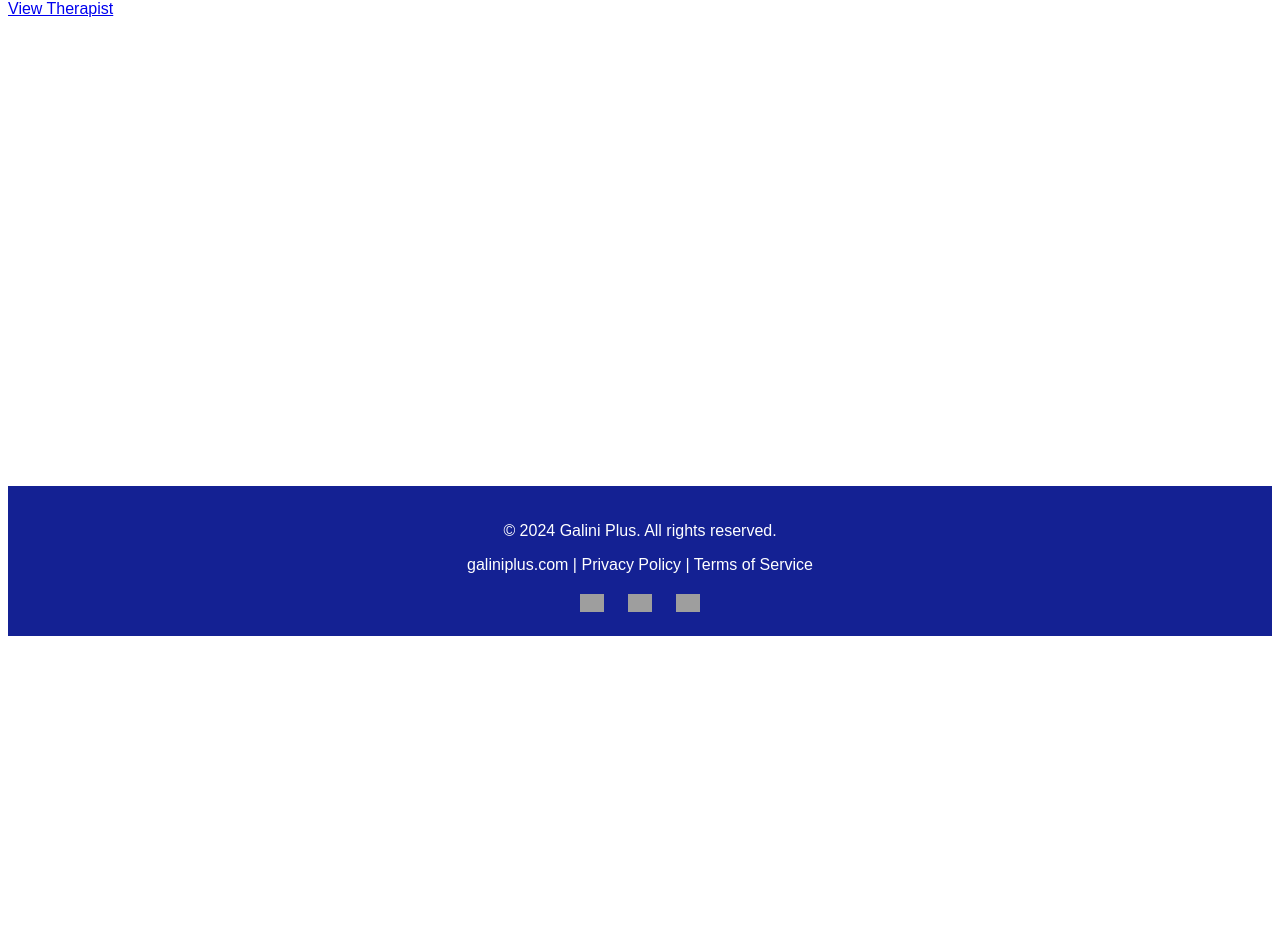
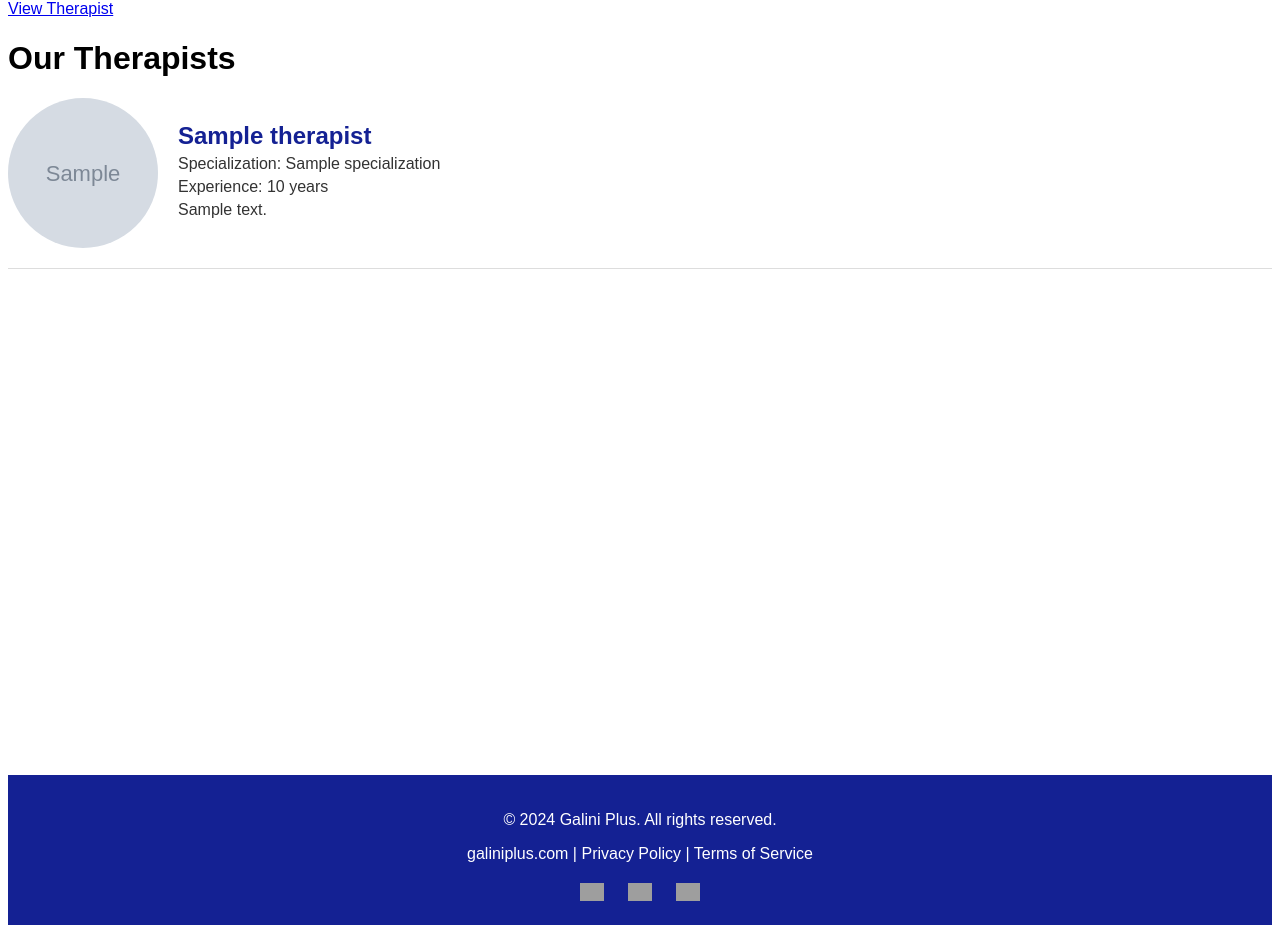
Before and after one commit to patriciaasiimire/galini, a Django app: template mental/templates/therapist_profile.html in a window 1280 px wide. Shown: the part 73-1006 px from the top of the page. Before the commit the page ends 709 px from the top, so only its background shows below. Run offline with Django 5.2, Linux system fonts and the light colour scheme; the template is opened without the code that fills it: most values are stand-ins (such as "Sample title", 1, 10 or a date in 2020); grey boxes marked "Sample" are stand-in pictures; grey boxes are pictures that could not be loaded.

Commit message:
modified TherapistProfile model

```diff
--- a/mental/templates/therapist_profile.html
+++ b/mental/templates/therapist_profile.html
@@ -1,8 +1,35 @@
 {% load static %}
 {% include 'base.html' %}
 
-<a href="{% url "therapist" %}">View Therapist</a>
+<a href="{% url 'therapist' therapist.id %}">View Therapist</a>
 
+{% for therapist in therapists %}
+  {% comment %} <div class="row gx-4 gx-lg-5 row-cols-2 row-cols-md-3 row-cols-xl-4 justify-content-center">
+    <div class="col mb-5">
+      <div class="card h-100">
+        <img src="{{ therapist.profile_picture }}" class="card-img-top" alt="..." />
+        <div class="card-body">
+          <h5 class="card-title">{{ therapist.name }}</h5>
+          <p class="card-text">{{ therapist.bio }}</p>
+          <p class="card-text">
+            <small class="text-muted">{{ therapist.updated_at }}mins ago</small>
+          </p>
+        </div>
+      </div>
+    </div>
+  </div> {% endcomment %}
+  <div class="container">
+    <h1>Our Therapists</h1>
+    <div class="therapist-card">
+        <img src="{{ therapist.profile_picture }}" alt="Therapist 1">
+        <div class="therapist-details">
+            <h2>{{ therapist.name }}</h2>
+            <p>Specialization: {{ therapist.specialization }}</p>
+            <p>Experience: {{ therapist.experience }} years</p>
+            <p>{{ therapist.bio }}</p>
+        </div>
+    </div>
+{% endfor %}
 <br />
 <br />
 <br />
--- a/mental/urls.py
+++ b/mental/urls.py
@@ -5,6 +5,6 @@ urlpatterns = [
     # Mental Health Home Page
     path('', views.home, name='home'),
     path('therapist_profile', views.therapist_profile, name='therapist_profile'),
-    # path('therapist/<int:pk>', views.therapist, name='therapist'),
-    path('therapist', views.therapist, name='therapist'),
+    path('therapist/<int:pk>', views.therapist, name='therapist'),
+    # path('therapist', views.therapist, name='therapist'),
 ]
--- a/mental/views.py
+++ b/mental/views.py
@@ -1,5 +1,5 @@
 from django.shortcuts import render, redirect
-# from .models import TherapistProfile
+from .models import TherapistProfile
 
 def home(request):
     return render(request, 'home.html')
@@ -7,6 +7,6 @@ def home(request):
 def therapist_profile(request):
     return render(request, 'therapist_profile.html', {})
 
-def therapist(request):
-    # therapist = TherapistProfile.objects.all(id=pk)
+def therapist(request, pk):
+    therapist = TherapistProfile.objects.all(id=pk)
     return render(request, 'therapist.html', {'therapist': therapist})
--- a/static/css/styles.css
+++ b/static/css/styles.css
@@ -198,3 +198,30 @@ p.title {
   font-size: 20px;
   padding: 5px 10px;
 }
+
+/* therapist profile page */
+.therapist-card {
+  display: flex;
+  align-items: center;
+  margin-bottom: 20px;
+  border-bottom: 1px solid #ddd;
+  padding-bottom: 20px;
+}
+.therapist-card img {
+  border-radius: 50%;
+  margin-right: 20px;
+  width: 150px;
+  height: 150px;
+  object-fit: cover;
+}
+.therapist-details {
+  flex: 1;
+}
+.therapist-details h2 {
+  margin: 0;
+  color: #142193;
+}
+.therapist-details p {
+  margin: 5px 0;
+  color: #333;
+}
```
Also changed, not shown: mental/models.py (+3 -4 lines), mental/templates/therapist.html (+16 -2 lines), db.sqlite3, media/therapist_profiles/pine_image.png (added), media/therapist_profiles/pine_image_VOFnUNC.png (added), mental/migrations/0002_rename_first_name_therapistprofile_name_and_more.py (added), mental/migrations/0003_rename_experience_years_therapistprofile_experience.py (added).
